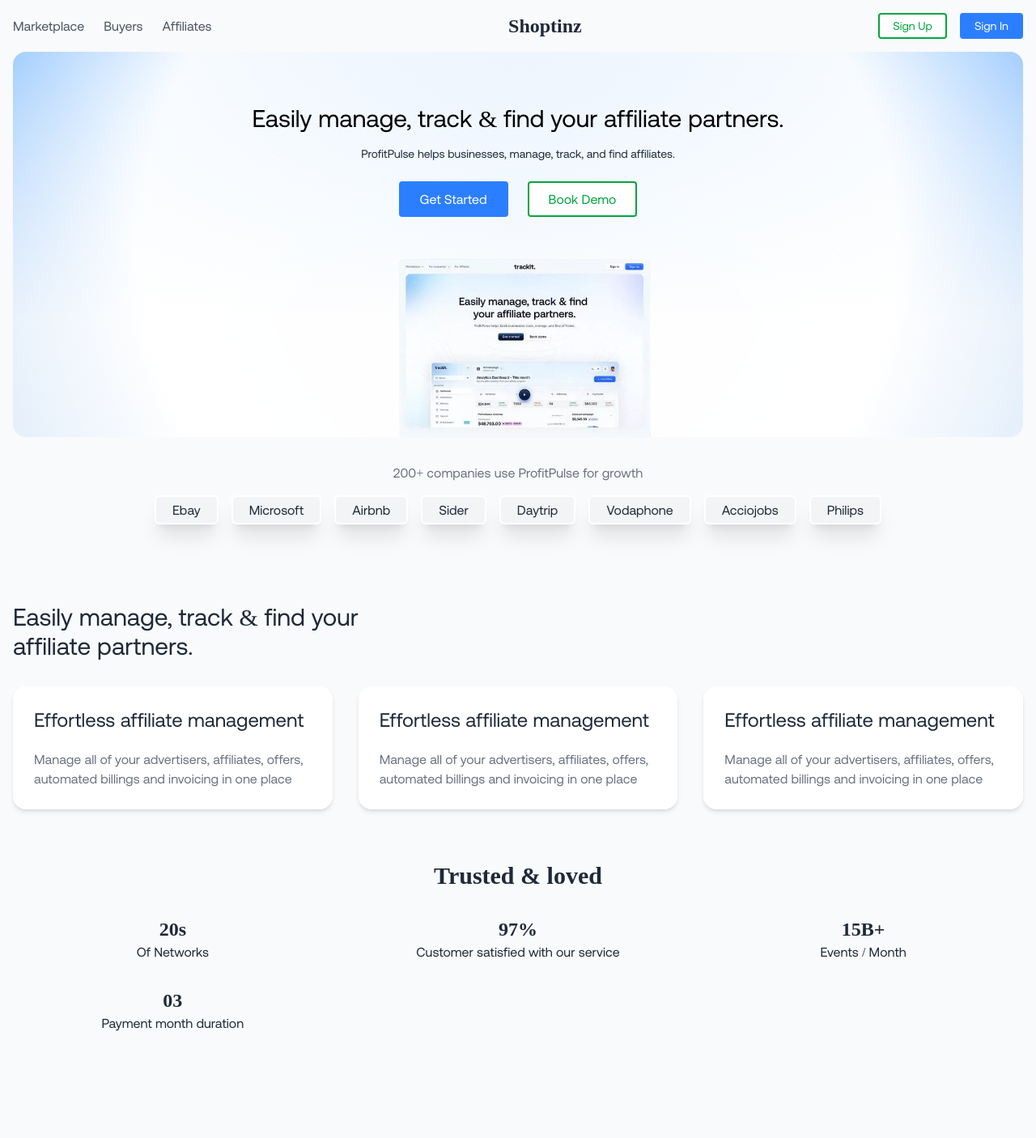
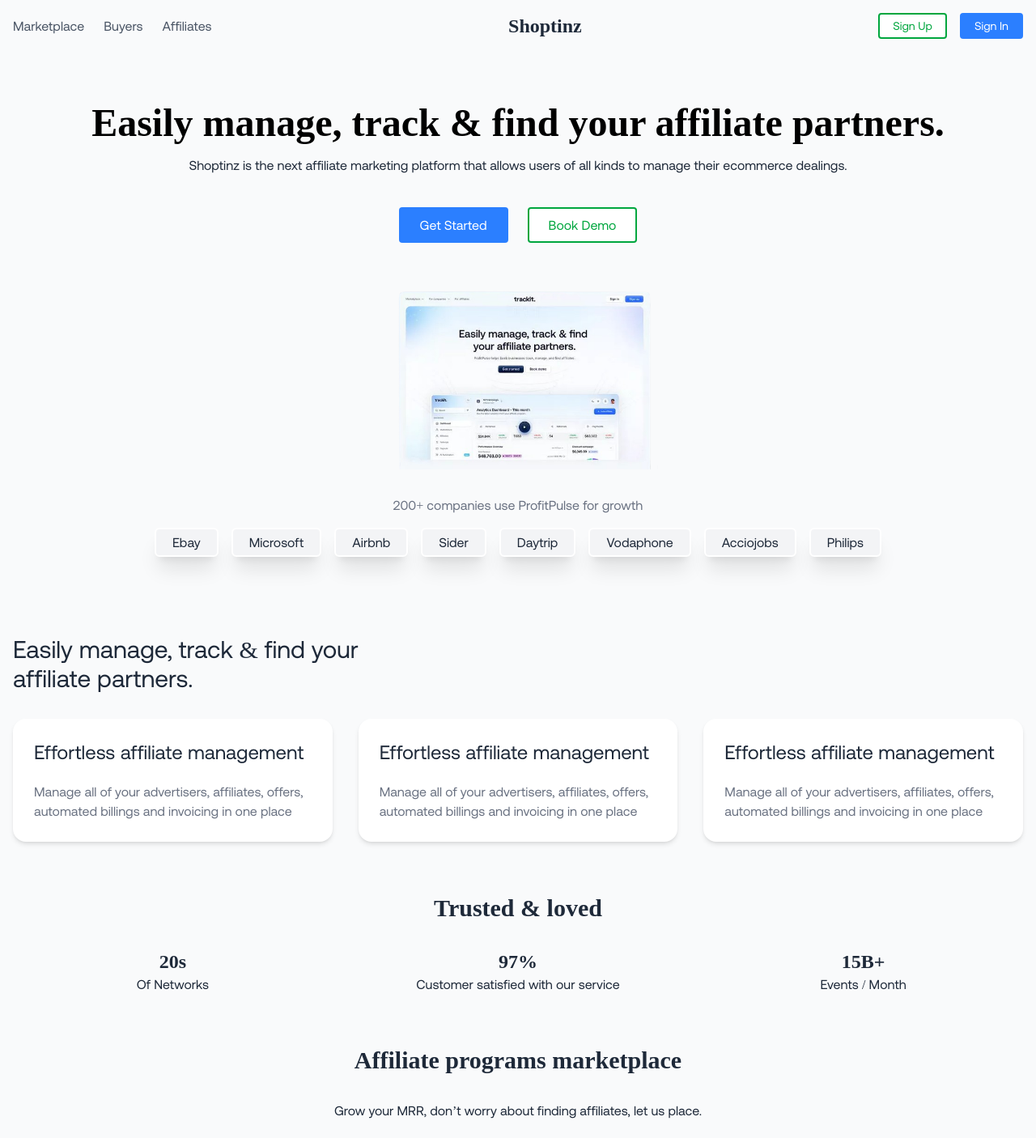
Before and after one commit to fasakinhenry/shoptinz, a React (Vite) app in the folder client/: page / in a window 1280 px wide. Shown: the top 1406 px of the page at 81% size. Built offline with nearby package versions, Linux system fonts and the light colour scheme; a web font is replaced by a local one.

Commit message:
feat: update the stats

```diff
--- a/client/src/components/landing/hero/index.jsx
+++ b/client/src/components/landing/hero/index.jsx
@@ -4,7 +4,7 @@
 const Hero = () => {
   return (
     <section className='relative pt-16 text-center md:rounded-xl overflow-clip w-full max-w-7xl mx-auto'>
-      <div
+      {/* <div
         className='hero-gradient absolute inset-0'
         style={{
           background:
@@ -12,15 +12,16 @@
           borderRadius: '16px',
           zIndex: 0,
         }}
-      />
+      /> */}
       <div className='relative z-10 px-4'>
-        <h1 className='text-xl font-medium mb-4 text-black sm:text-3xl'>
+        <h1 className='text-xl mb-4 text-black sm:text-5xl md:text-5xl font-bold text-center'>
           Easily manage, track & find your affiliate partners.
         </h1>
-        <p className='text-md mb-6 sm:text-sm'>
-          ProfitPulse helps businesses, manage, track, and find affiliates.
+        <p className='text-md mb-6 text-center'>
+          Shoptinz is the next affiliate marketing platform that allows users of
+          all kinds to manage their ecommerce dealings.
         </p>
-        <div className='space-x-4 mb-8 sm:space-x-6'>
+        <div className='space-x-4 my-10 sm:space-x-6'>
           <Button variant='primary' size='md'>
             Get Started
           </Button>
--- a/client/src/components/landing/stats/index.jsx
+++ b/client/src/components/landing/stats/index.jsx
@@ -1,6 +1,6 @@
 const Stats = () => {
   return (
-    <section className='py-16 text-center'>
+    <section className='pt-16 text-center'>
       <h2 className='text-3xl font-bold mb-8'>Trusted & loved</h2>
       <div className='grid grid-cols-1 md:grid-cols-3 gap-8'>
         <div>
@@ -15,10 +15,6 @@
           <h3 className='text-2xl font-bold'>15B+</h3>
           <p>Events / Month</p>
         </div>
-        <div>
-          <h3 className='text-2xl font-bold'>03</h3>
-          <p>Payment month duration</p>
-        </div>
       </div>
     </section>
   );
```
